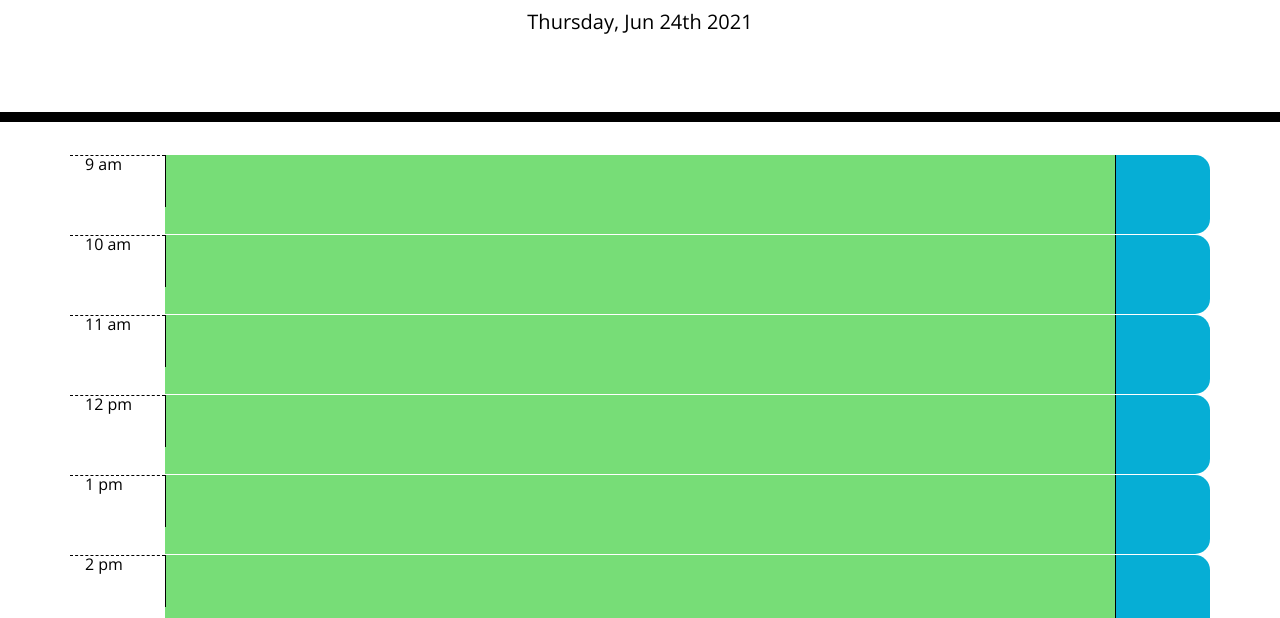
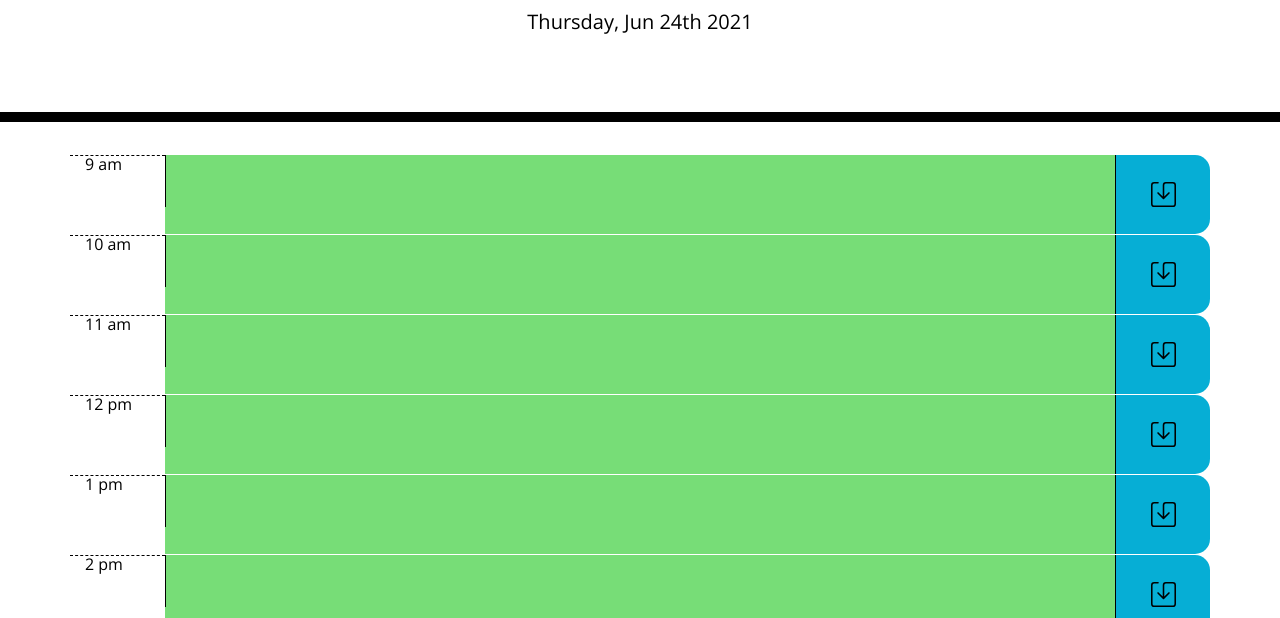
Before and after one commit to kevinchewning/Work-Day-Scheduler, a plain HTML site: page Develop/index.html in a window 1280 px wide. Shown: the part 182-800 px from the top of the page. Drawn offline with nearby package versions, Linux system fonts and the light colour scheme.

Commit message:
finished code and styling

```diff
--- a/Develop/script.js
+++ b/Develop/script.js
@@ -49,10 +49,15 @@ function renderScheduler () {
         //Create form and textbox inside column
         var colForm = $('<form>');
         var formID = "form" + (i + 1);
+        var textID = "text" + (i + 1);
         colForm.attr('id', formID);
 
         var textArea = $('<textarea>');
         textArea.attr('form', formID);
+        textArea.attr('id', textID);
+
+        //Show saved text from local
+        textArea.text(localStorage.getItem(textID));
 
         colText.append(colForm);
         colForm.append(textArea);
@@ -76,7 +81,10 @@ function renderScheduler () {
 //Render scheduler
 renderScheduler();
 
-//color code time blocks
+//save entries to local storage
+container.on('click', '.saveBtn', function(event) {
+    var textArea = $(this).siblings().eq(1).children().children().val();
+    var textID = $(this).siblings().eq(1).children().children().attr('id');
 
-
-//save entries to local storage
+    localStorage.setItem(textID, textArea);
+});
--- a/Develop/style.css
+++ b/Develop/style.css
@@ -6,6 +6,7 @@ body {
 
 textarea {
   background: transparent;
+  outline: none;
   border: none;
   resize: none;
   color: #000000;
@@ -63,6 +64,11 @@ textarea {
   border-top-right-radius: 15px;
   border-bottom-right-radius: 15px;
   background-color: #06aed5;
+  background-image: url(../Assets/save.svg);
+  background-size: 25px;
+  background-repeat: no-repeat;
+  background-position-x: center;
+  background-position-y: center;
   color: white;
 }
 
```
Also changed, not shown: Assets/save.svg (added).
